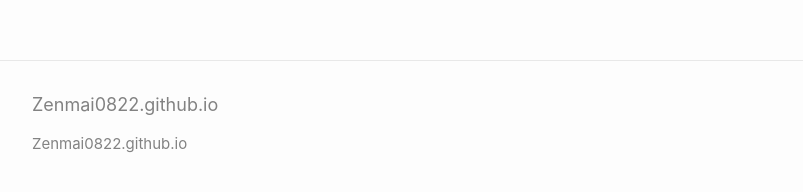
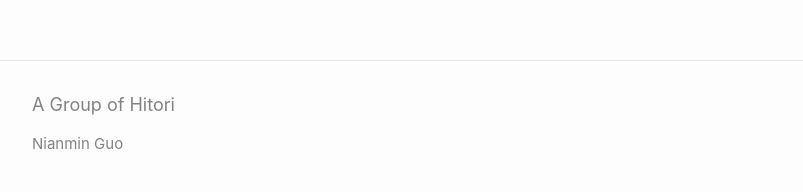
Before and after one commit to Zenmai0822/Zenmai0822.github.io, a Jekyll site: the page built from _posts/2019-04-28-Notes_from_Learning_Go_1.md, in a window 1280 px wide and 900 px high, scrolled down 1442 px. Shown: the part 685-877 px from the top of the window, without its empty margins (238-1041 px from the left). Built offline with Jekyll 4.4.1, drawn with Linux system fonts in a browser that asks for light colours; some of the changed text lies outside the part shown.

Commit message:
Title changes

```diff
--- a/_config.yml
+++ b/_config.yml
@@ -1,2 +1,4 @@
+title: A Group of Hitori
+author: Nianmin Guo
 theme: minima
 show_excerpts: false
```
Also changed, not shown: index.md (+1 -1 lines).
